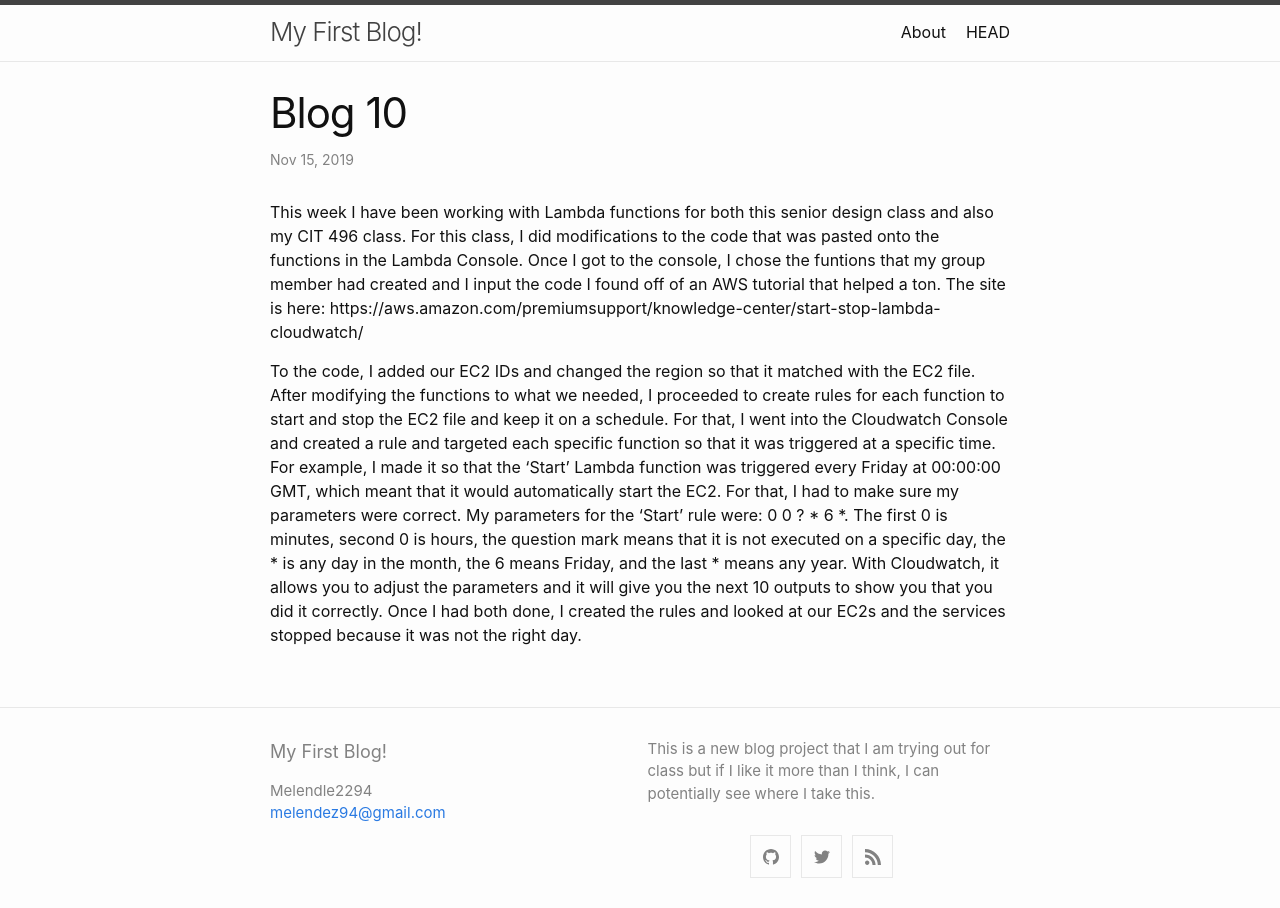
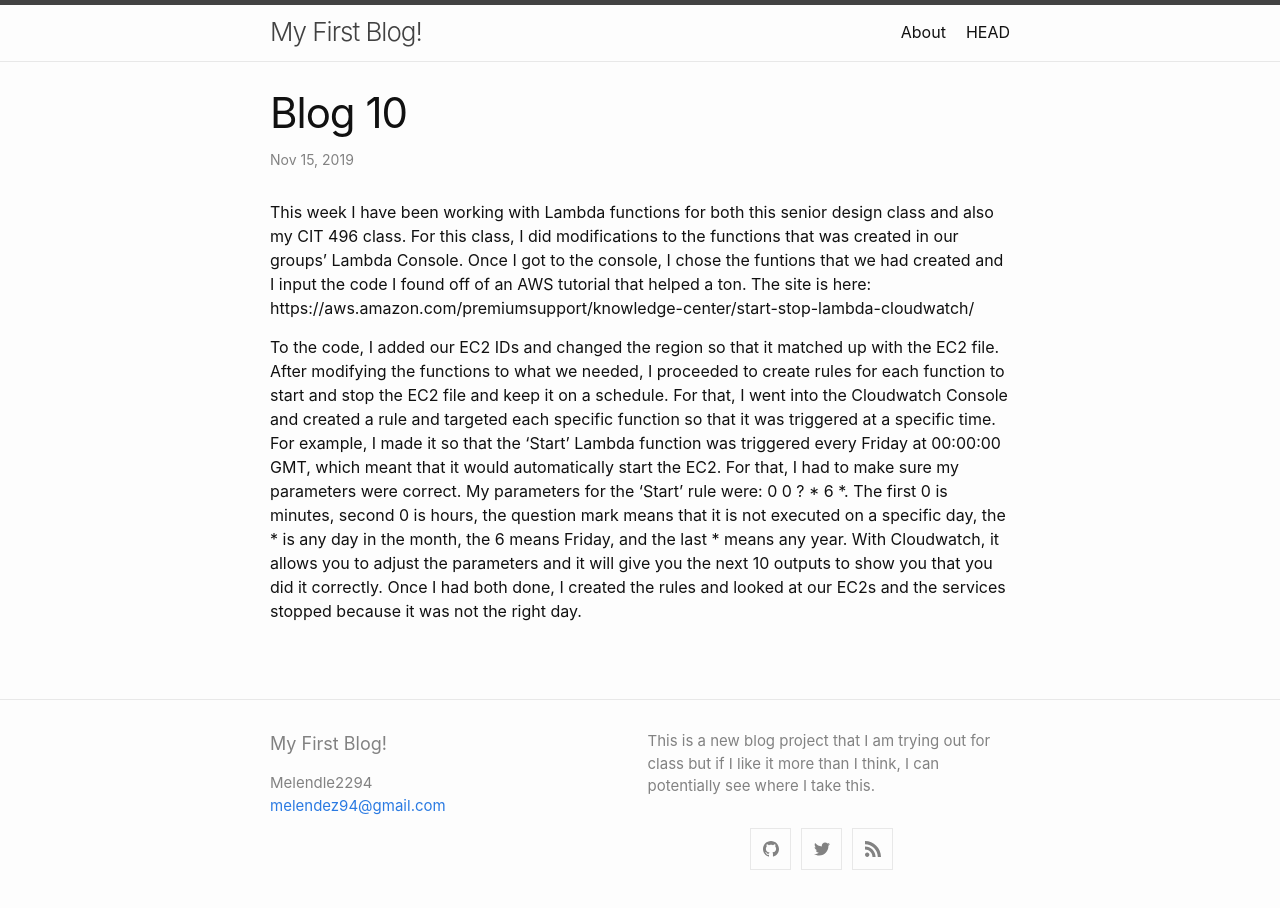
Before and after one commit to melendez2294/melendez2294.github.io, a Jekyll site: the page built from _posts/2019-11-15-blog-10.md, in a window 1280 px wide. Built offline with Jekyll 4.4.1, drawn with Linux system fonts in a browser that asks for light colours; our own code applies the rules of GitHub Pages for plain Markdown files.

Commit message:
Update 2019-11-15-blog-10.md

```diff
--- a/_posts/2019-11-15-blog-10.md
+++ b/_posts/2019-11-15-blog-10.md
@@ -1,9 +1,9 @@
 This week I have been working with Lambda functions for both this senior design class and also my CIT 496 class.
-For this class, I did modifications to the code that was pasted onto the functions in the Lambda Console.
-Once I got to the console, I chose the funtions that my group member had created and I input the code I found off of an AWS tutorial that helped a ton.
+For this class, I did modifications to the functions that was created in our groups' Lambda Console.
+Once I got to the console, I chose the funtions that we had created and I input the code I found off of an AWS tutorial that helped a ton.
 The site is here: https://aws.amazon.com/premiumsupport/knowledge-center/start-stop-lambda-cloudwatch/
 
-To the code, I added our EC2 IDs and changed the region so that it matched with the EC2 file.
+To the code, I added our EC2 IDs and changed the region so that it matched up with the EC2 file.
 After modifying the functions to what we needed, I proceeded to create rules for each function to start and stop the EC2 file and keep it on a schedule.
 For that, I went into the Cloudwatch Console and created a rule and targeted each specific function so that it was triggered at a specific time. For example,
 I made it so that the 'Start' Lambda function was triggered every Friday at 00:00:00 GMT, which meant that it would automatically start the EC2. For that, I had to
```
